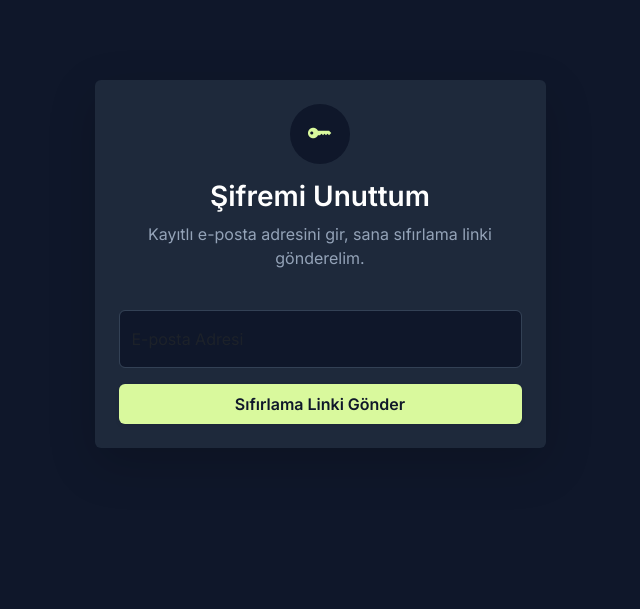
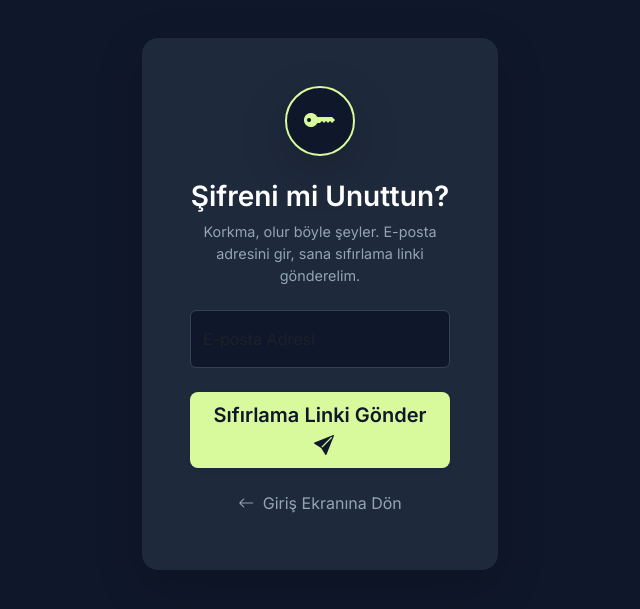
Before and after one commit to yamanalparslan/a, a Django app: page /accounts/password_reset/ in a window 1280 px wide. Shown: the part 70-679 px from the top of the page, without its empty margins (320-960 px from the left). Run offline with Django 5.2, Linux system fonts and the light colour scheme.

Commit message:
Sifre sifirlama sistemi ve tasarimlar eklendi

```diff
--- a/players/templates/registration/password_reset_form.html
+++ b/players/templates/registration/password_reset_form.html
@@ -1,33 +1,44 @@
 {% extends 'players/base.html' %}
 
 {% block content %}
-<div class="row justify-content-center align-items-center" style="min-height: 60vh;">
-    <div class="col-md-5">
-        <div class="card shadow-lg border-0 p-4" style="background-color: #1e293b !important; color: white;">
-            <div class="text-center mb-4">
-                <div class="d-inline-flex align-items-center justify-content-center rounded-circle mb-3"
-                     style="width: 60px; height: 60px; background-color: #0f172a; color: #d9f99d; font-size: 1.5rem;">
+<div class="row justify-content-center align-items-center" style="min-height: 70vh;">
+    <div class="col-md-5 col-lg-4">
+
+        <div class="card border-0 shadow-lg rounded-4" style="background-color: #1e293b !important; color: #ffffff !important;">
+            <div class="card-body p-4 p-md-5 text-center">
+
+                <div class="d-inline-flex align-items-center justify-content-center rounded-circle mb-4 shadow-lg"
+                     style="width: 70px; height: 70px; background-color: #0f172a; border: 2px solid #d9f99d; color: #d9f99d; font-size: 2rem;">
                     <i class="bi bi-key-fill"></i>
                 </div>
-                <h3 class="fw-bold text-white">Şifremi Unuttum</h3>
-                <p style="color: #94a3b8;">Kayıtlı e-posta adresini gir, sana sıfırlama linki gönderelim.</p>
-            </div>
 
-            <form method="post">
+                <h3 class="fw-bold text-white mb-2">Şifreni mi Unuttun?</h3>
+                <p style="color: #94a3b8; font-size: 0.9rem;">Korkma, olur böyle şeyler. E-posta adresini gir, sana sıfırlama linki gönderelim.</p>
+
+                <form method="post" class="mt-4">
                     {% csrf_token %}
-                <div class="form-floating mb-3">
+
+                    <div class="form-floating mb-4 text-start">
                         <input type="email" name="email" class="form-control" placeholder="E-posta" required id="id_email"
                                style="background-color: #0f172a; border-color: #334155; color: white;">
                         <label class="text-muted">E-posta Adresi</label>
                     </div>
-                <div class="d-grid">
-                    <button type="submit" class="btn fw-bold py-2 shadow-sm hover-scale"
+
+                    <div class="d-grid gap-3">
+                        <button type="submit" class="btn btn-lg fw-bold rounded-3 shadow-sm hover-effect"
                                 style="background-color: #d9f99d; color: #0f172a; border: none;">
-                        Sıfırlama Linki Gönder
+                            Sıfırlama Linki Gönder <i class="bi bi-send-fill ms-2"></i>
                         </button>
+
+                        <a href="{% url 'login' %}" class="btn btn-link text-decoration-none" style="color: #94a3b8;">
+                            <i class="bi bi-arrow-left me-1"></i> Giriş Ekranına Dön
+                        </a>
                     </div>
                 </form>
+
             </div>
+        </div>
+
     </div>
 </div>
 {% endblock %}
--- a/players/templates/registration/signup.html
+++ b/players/templates/registration/signup.html
@@ -34,6 +34,11 @@
                 <div id="username-error" class="small text-danger mb-3 d-none">
                     <i class="bi bi-exclamation-triangle-fill me-1"></i>
                     Kullanıcı adında boşluk bırakamazsınız! Lütfen bitişik yazın.
+                </div>
+
+                <div class="form-floating mb-3">
+                    {{ user_form.email }}
+                    <label class="text-muted">E-posta Adresi</label>
                 </div>
 
                 <div class="row g-2 mb-3">
```
Also changed, not shown: players/forms.py (+8 -11 lines), players/templates/registration/password_reset_complete.html (+15 -8 lines), players/templates/registration/password_reset_confirm.html (+16 -9 lines), players/templates/registration/password_reset_done.html (+28 -13 lines). Lines whose indentation alone changed are shown as unchanged.
